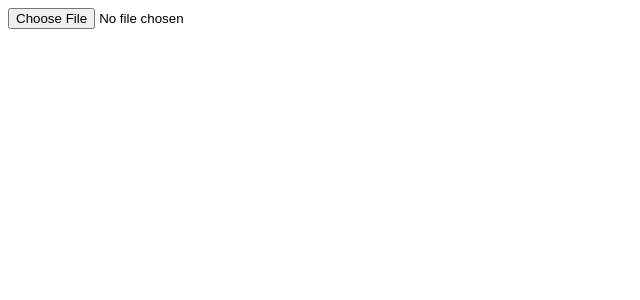
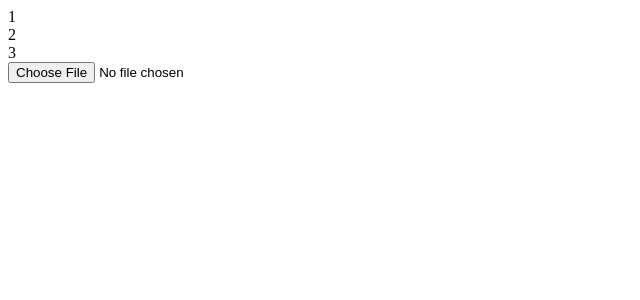
Before and after one commit to GDSC-snowflowerthon/SnowPick-team07-web, a React (Create React App) app: page / in a window 1280 px wide. Shown: the top 300 px of the page, without its empty margins (0-640 px from the left). Built offline with nearby package versions, Linux system fonts and the light colour scheme.

Commit message:
[Feat] Homepage 컴포넌트화

```diff
--- a/src/App.js
+++ b/src/App.js
@@ -1,11 +1,13 @@
 import SnowEffectOnUploadedImage from "./snowEffect";
+import HomePage from "./pages/home/HomePage";
 
 function App() {
-   return (
-      <div>
-         <SnowEffectOnUploadedImage></SnowEffectOnUploadedImage>
-      </div>
-   );
+  return (
+    // <div>
+    //    <SnowEffectOnUploadedImage></SnowEffectOnUploadedImage>
+    // </div>
+    <HomePage />
+  );
 }
 
 export default App;
--- /dev/null
+++ b/src/pages/home/HomePage.jsx
@@ -0,0 +1,14 @@
+import SnowEffectOnUploadedImage from "../../snowEffect";
+
+const HomePage = () => {
+  return (
+    <div>
+      <div>1</div>
+      <div>2</div>
+      <div>3</div>
+      <SnowEffectOnUploadedImage />
+    </div>
+  );
+};
+
+export default HomePage;
```
